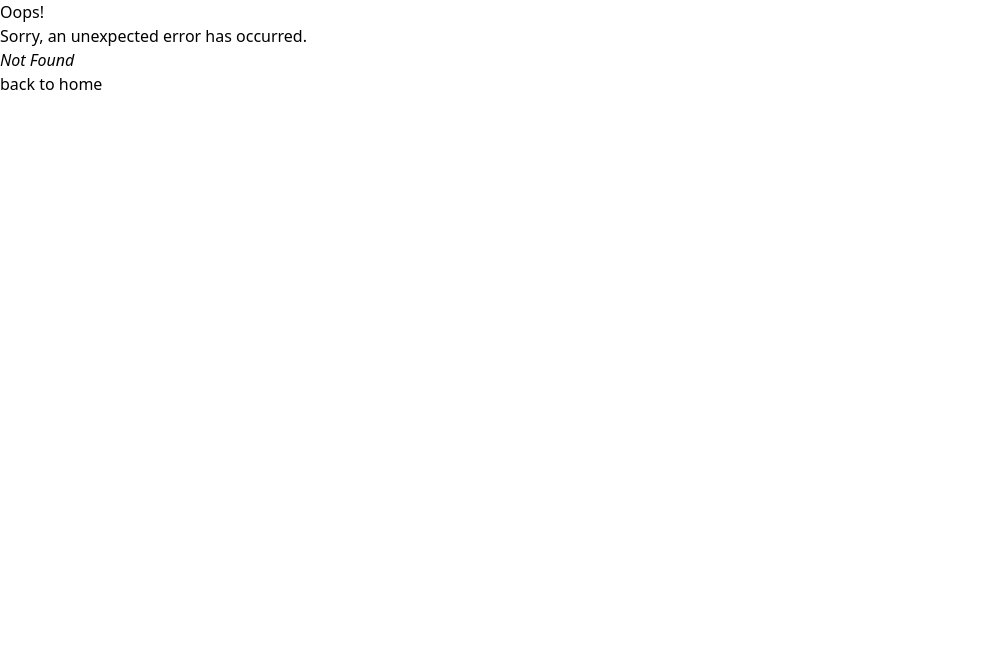
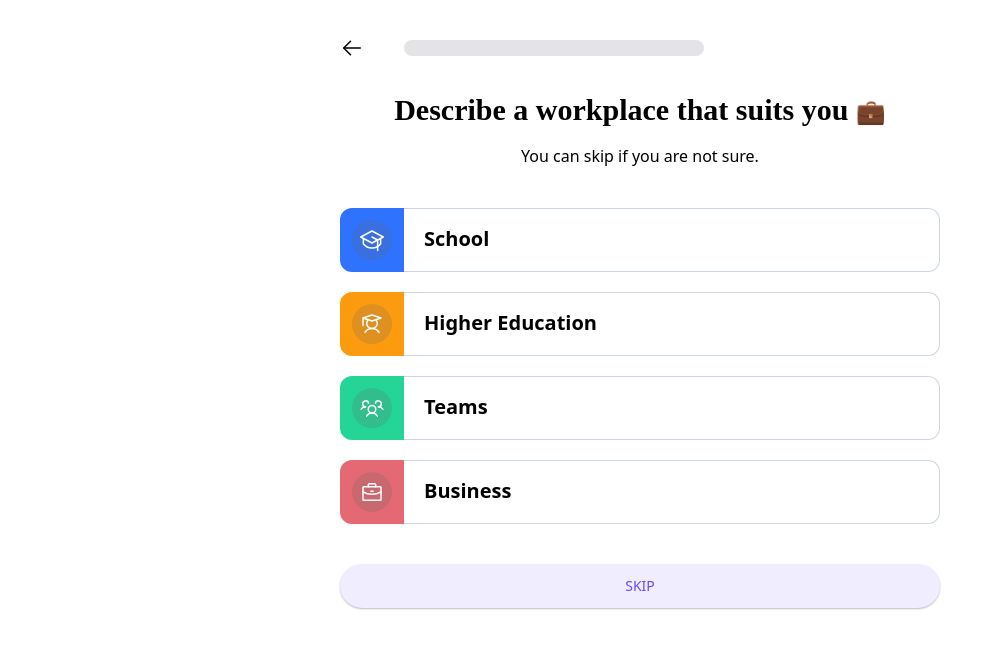
Before and after one commit to smartcollins/quizzico, a React (Create React App) app: page /occupation/workplace in a window 1280 px wide. Before the commit this address had no page. Shown: the top 648 px of the page, without its empty margins (0-1003 px from the left). Built offline with nearby package versions, Linux system fonts and the light colour scheme.

Commit message:
fix: progress bar error implement

```diff
--- a/src/App.js
+++ b/src/App.js
@@ -3,41 +3,49 @@ import Loader from "./components/loader/Loader";
 import Carousel from "./components/Carousel";
 import AccountType from "./components/AccountType";
 import AccountTypePage from "./pages/AccountTypePage";
-import { createBrowserRouter, createRoutesFromElements,RouterProvider, Route } from "react-router-dom";
+import {
+  createBrowserRouter,
+  createRoutesFromElements,
+  RouterProvider,
+  Route,
+} from "react-router-dom";
 import WorkPlace from "./pages/WorkPlace";
 import ErrorPage from "./pages/ErrorPage";
+import ProgressBar from "./components/ProgressBar";
 
 function App() {
   const [spinner, setSpinner] = useState(true);
 
   useEffect(() => {
     const timeOut = setTimeout(() => setSpinner(false), 3500);
-   return () => timeOut
+    return () => timeOut;
   }, []);
 
- const router =  createBrowserRouter([
+  const router = createBrowserRouter([
     {
       path: "/",
-    element: <Carousel/>,
-    errorElement: <ErrorPage/>
+      element: <Carousel />,
+      errorElement: <ErrorPage />,
     },
     {
       path: "occupation",
-    element:<AccountTypePage/>
-  },
+      element: <ProgressBar/>,
+      children: [
+        { index:true, element: <AccountTypePage /> },
         {
           path: "workplace",
-    element: <WorkPlace/>
+          element: <WorkPlace />,
         },
- ]
+      ],
+    },
+  ]);
 
- )
-
-  return(
-    spinner ? <Loader /> : (
+  return spinner ? (
+    <Loader />
+  ) : (
     <div className="App h-screen">
       <RouterProvider router={router} />
-    </div>)
+    </div>
   );
 }
 
--- a/src/components/AccountType.jsx
+++ b/src/components/AccountType.jsx
@@ -1,8 +1,7 @@
-import React, { useState } from "react";
-import {  ArrowLeft} from "phosphor-react";
+import { ArrowLeft } from "phosphor-react";
+import { Link } from "react-router-dom";
 
-const AccountType = ({mapContent, accountHeader, emoji}) => {
-  const [progressWidth, setProgressWidth] = useState(0);
+const AccountType = ({ mapContent, accountHeader, emoji, pathName }) => {
   /**
    * *created a progress bar for the top section progress
    * todo: i guess you try to install better comment extensioin to write and view my comment, for easy understanding
@@ -11,21 +10,9 @@ const AccountType = ({mapContent, accountHeader, emoji}) => {
    * @returns
    */
 
-  const progressStyle = () => {
-    return {
-      width: `${progressWidth}%`,
-      transition: "width 600ms",
-    };
-  };
-  const handleSelection = () => setProgressWidth(25);
-
   const renderCategories = mapContent.map(({ icon, title, color }) => (
-    <li
-      key={title}
-      className="hover:bg-zinc-100 rounded-xl"
-      onClick={handleSelection}
-    >
-      <div className="flex items-center   w-6/6">
+    <li key={title} className="hover:bg-zinc-100 rounded-xl">
+      <Link to={pathName} className="flex items-center   w-6/6">
         <div className="p-3  rounded-l-xl" style={{ background: color }}>
           <span className="flex items-center justify-center w-10 h-10  bg-[#61616134]  rounded-full">
             {icon}
@@ -35,39 +22,29 @@ const AccountType = ({mapContent, accountHeader, emoji}) => {
           {" "}
           <h3 className="text-xl py-1 capitalize font-semibold">{title}</h3>
         </div>
-      </div>
+      </Link>
     </li>
   ));
 
   return (
-    <section className="flex w-full justify-center h-screen pt-5">
-      <div className="w-1/2  h-full max-md:w-full px-5 py-4 ">
-        <div className="flex gap-10 items-center">
-          <div onClick={() => setProgressWidth(0)}>
-            <ArrowLeft size={24} />
-          </div>
-          <div className="h-4 w-1/2 bg-zinc-200 rounded-full max-sm:w-4/6">
-            <p
-              className="w-0 h-full bg-[#7f65ff] rounded-full"
-              style={progressStyle()}
-            ></p>
-          </div>
-        </div>
+    <>
       <h2 className="text-center font text-3xl font-[700] max-sm:text-2xl mt-8 mb-4">
-          <span>{accountHeader}</span>{" "}
-          <span className="text-2xl">{emoji}</span>
+        <span>{accountHeader}</span> <span className="text-2xl">{emoji}</span>
       </h2>
       <p className="text-center font-extralight">
         You can skip if you are not sure.
       </p>
       <ul className="space-y-5 my-10">{renderCategories}</ul>
       <div className="flex justify-center mt-5">
-        <button className="shadow-sm shadow-[#bbb] px-3 w-full uppercase text-sm
+        <button
+          className="shadow-sm shadow-[#bbb] px-3 w-full uppercase text-sm
          text-[#6949ff]  py-3 rounded-[30px] block bg-[#f0edff]
-         hover:opacity-75 hover:text-[13px]">skip</button>
+         hover:opacity-75 hover:text-[13px]"
+        >
+          skip
+        </button>
       </div>
-      </div>
-    </section>
+    </>
   );
 };
 
--- a/src/components/GetStartedButton.jsx
+++ b/src/components/GetStartedButton.jsx
@@ -1,11 +1,14 @@
 import React from "react";
+import { Link } from "react-router-dom";
 
 const GetStartedButton = () => {
   return (
     <div className="uppercase text-white space-y-4 mt-16 w-full flex items-center flex-col justify-center">
-      <button className=" shadow-sm shadow-[#6949ff] px-3 w-[270px] uppercase text-sm bg-[#6949ff] block py-3 rounded-[30px] max-sm:w-[90%] hover:opacity-75 hover:text-[13px]">
+     <Link to={'/occupation'}>
+     <button className=" shadow-sm shadow-[#6949ff] px-3 w-[270px] uppercase text-sm bg-[#6949ff] block py-3 rounded-[30px] max-sm:w-[90%] hover:opacity-75 hover:text-[13px]">
         get started
       </button>
+     </Link>
       <button className=" shadow-sm shadow-[#bbb] px-3 w-[270px] uppercase text-sm text-[#6949ff]  py-3 rounded-[30px] block max-sm:w-[90%] bg-[#f0edff] hover:opacity-75 hover:text-[13px]">
         i already have an account
       </button>
--- /dev/null
+++ b/src/components/ProgressBar.jsx
@@ -0,0 +1,36 @@
+import {ArrowLeft  } from "phosphor-react";
+import React, { useState } from "react";
+import { Outlet } from "react-router-dom";
+
+const ProgressBar = () => {
+
+    const [progressWidth, setProgressWidth] = useState(0);
+    const progressStyle = () => {
+        return {
+          width: `${progressWidth}%`,
+          transition: "width 600ms",
+        };
+      };
+
+  return (
+    <section className="flex w-full justify-center h-screen pt-5">
+      <div className="w-1/2  h-full max-md:w-full px-5 py-4 ">
+      <div className="flex gap-10 items-center">
+        <div onClick={() => setProgressWidth(0)}>
+          <ArrowLeft size={24} />
+
+        </div>
+        <div className="h-4 w-1/2 bg-zinc-200 rounded-full max-sm:w-4/6">
+          <p
+            className="w-0 h-full bg-[#7f65ff] rounded-full"
+            style={progressStyle()}
+          ></p>
+        </div>
+      </div>
+      <Outlet/>
+    </div>
+    </section>
+  );
+};
+
+export default ProgressBar;
--- a/src/pages/AccountTypePage.jsx
+++ b/src/pages/AccountTypePage.jsx
@@ -9,6 +9,7 @@ const AccountTypePage = () => {
         mapContent={accountCategory}
         accountHeader={"What type of account do you like to create?"}
         emoji={"👨"}
+        pathName={'workplace'}
       />
     </>
   );
--- a/src/pages/WorkPlace.jsx
+++ b/src/pages/WorkPlace.jsx
@@ -1,13 +1,18 @@
-import React from 'react'
-import AccountType from '../components/AccountType';
+import React from "react";
+import AccountType from "../components/AccountType";
 import { workplaceCategory } from "../assets/data";
 
 const WorkPlace = () => {
   return (
     <>
-    <AccountType mapContent={workplaceCategory} accountHeader={"Describe a workplace that suits you"} emoji={"💼"}/>
+      <AccountType
+        mapContent={workplaceCategory}
+        accountHeader={"Describe a workplace that suits you"}
+        emoji={"💼"}
+        pathName={'/'}
+      />
     </>
-  )
-}
+  );
+};
 
-export default WorkPlace
+export default WorkPlace;
```
Lines whose indentation alone changed are shown as unchanged.
